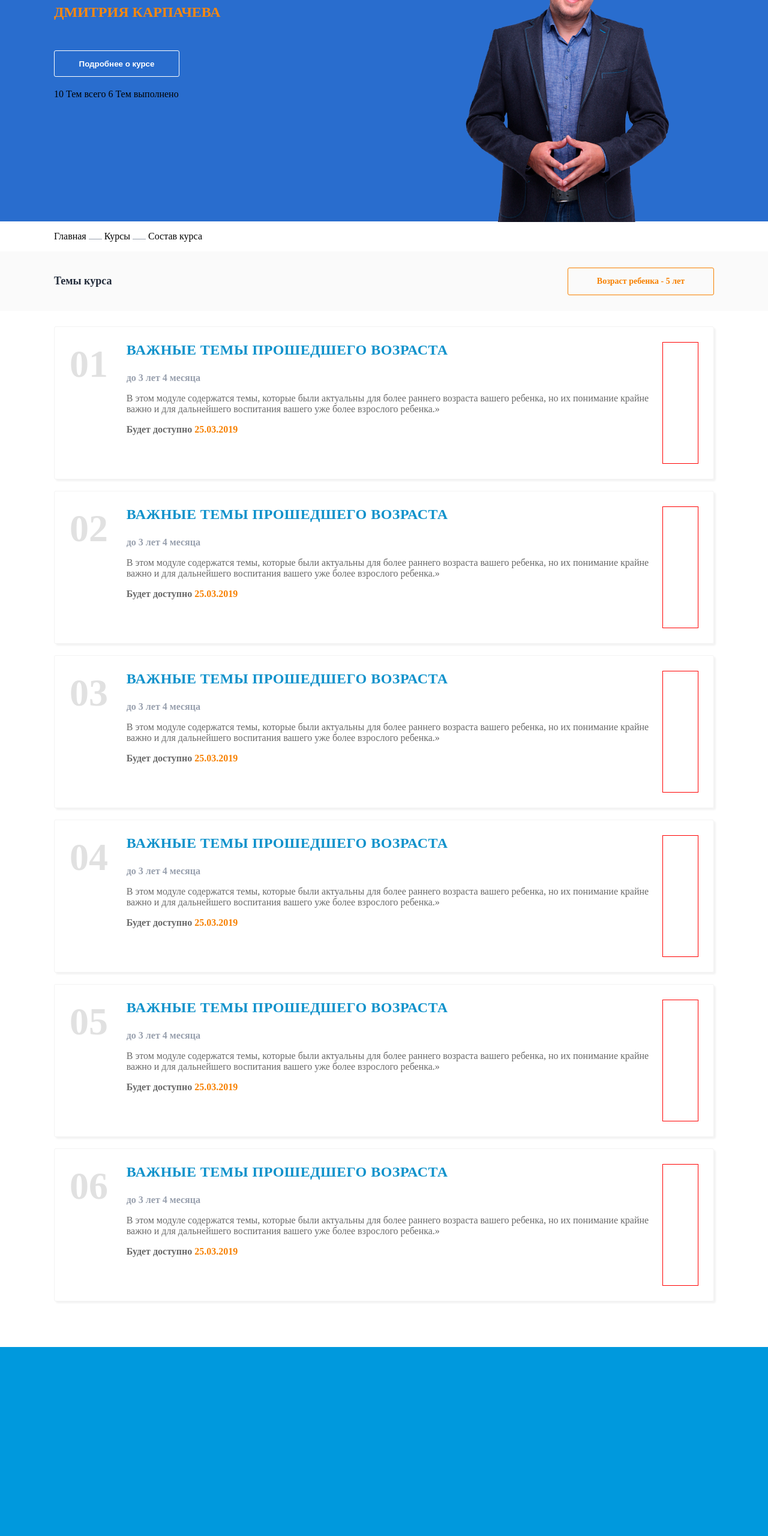
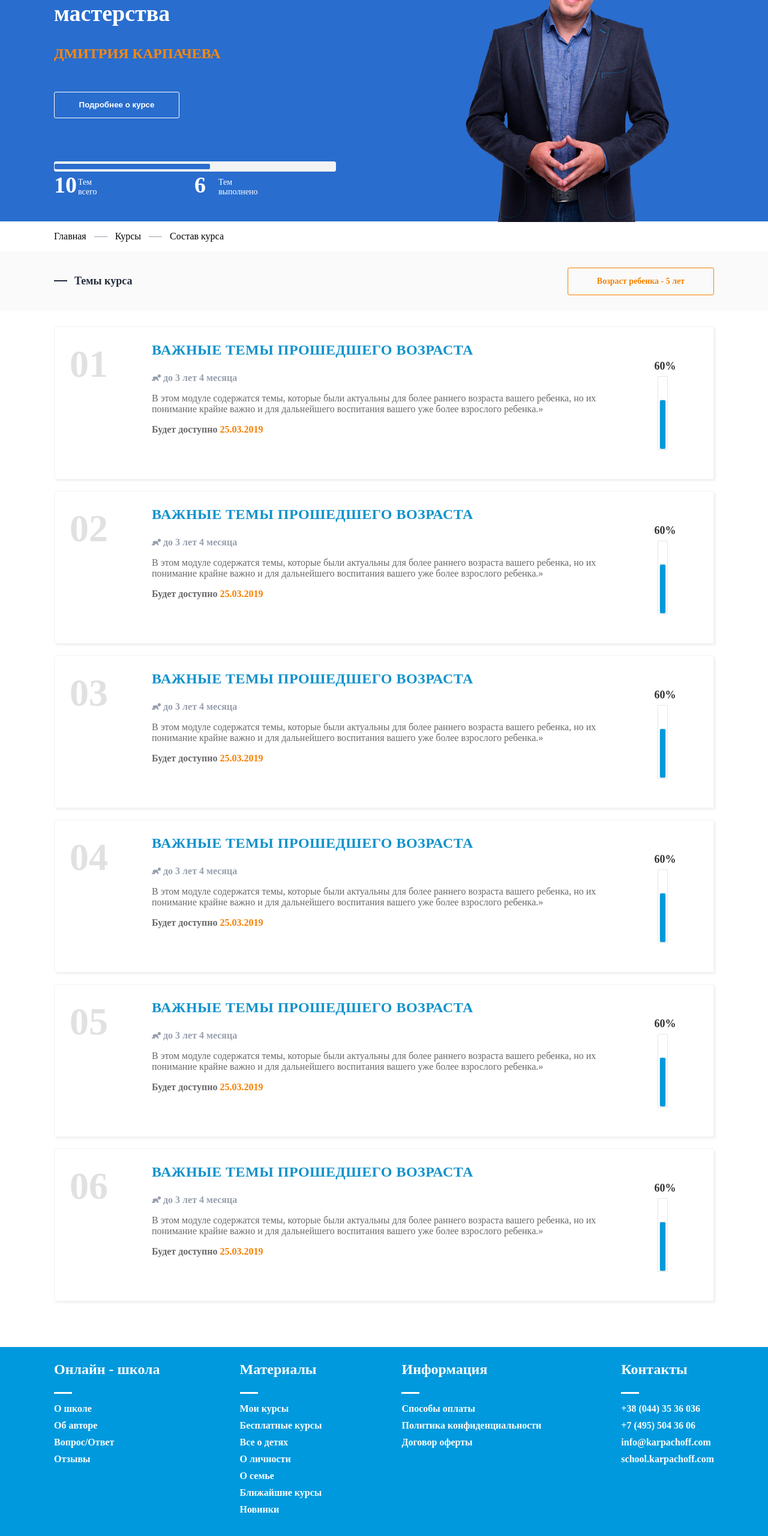
Before and after one commit to GricenkoAlexandr/Procode2, a plain HTML site: page karpachov/index.html in a window 1280 px wide. Shown: the part 216-2776 px from the top of the page at 60% size. Drawn offline with Linux system fonts and the light colour scheme.

Commit message:
karpachov 160422

```diff
--- a/karpachov/index.html
+++ b/karpachov/index.html
@@ -27,11 +27,12 @@
       <h2>Дмитрия карпачева</h2>
       <button>Подробнее о курсе</button>
       <div class="progressbar">
-        <div class="outbar">
-          <div class="innerbar"></div>
+        <div class="outbarup">
+          <div class="innerbarup"></div>
         </div>
         <div class="textbar">
-          10 Тем всего 6 Тем выполнено
+          <div class="lefttext"><div class="textnum">10</div> <div class="temtext">Тем <br> всего</div></div>
+          <div class="raighttext"><div class="textnum">6</div> <div class="temtext">Тем <br> выполнено</div></div>
         </div>
       </div>
     </div>
@@ -41,11 +42,12 @@
     </section>
   </div>
     <section class="bread">
-      <span>Главная <img src="./img/Line.svg" alt=""> Курсы <img src="./img/Line.svg" alt=""> Состав курса</span>
+      <span>Главная <div class="breadline"></div> Курсы <div class="breadline"></div> Состав курса</span>
     </section>
     <div class="choiceblock">
       <section class="choce">
-        <span>Темы курса</span> <div class="selectfilter">
+        <span><div class="choiceline"></div> Темы курса</span>
+        <div class="selectfilter">
           Возраст ребенка - 5 лет
         </div>
       </section>
@@ -55,84 +57,102 @@
         <div class="number">01</div>
         <div class="moduleinfo">
           <h3>Важные темы прошедшего возраста</h3>
-          <span>до 3 лет 4 месяца</span>
+          <span> <img src="./img/Vector.png" alt=""> до 3 лет 4 месяца</span>
           <p>В этом модуле содержатся темы, которые были актуальны для более раннего возраста вашего ребенка, но их понимание крайне важно и для дальнейшего воспитания вашего уже более взрослого ребенка.»</p>
           <div class="access">
             <span>Будет доступно  <time>25.03.2019</time></span>
           </div>
         </div>
         <div class="progresbar">
-
+          <div class="procent">60%</div>
+          <div class="outerbar">
+            <div class="innerbar"></div>
+          </div>
         </div>
       </div>
       <div class="moduleblock">
         <div class="number">02</div>
         <div class="moduleinfo">
           <h3>Важные темы прошедшего возраста</h3>
-          <span>до 3 лет 4 месяца</span>
+          <span> <img src="./img/Vector.png" alt=""> до 3 лет 4 месяца</span>
           <p>В этом модуле содержатся темы, которые были актуальны для более раннего возраста вашего ребенка, но их понимание крайне важно и для дальнейшего воспитания вашего уже более взрослого ребенка.»</p>
           <div class="access">
             <span>Будет доступно  <time>25.03.2019</time></span>
           </div>
         </div>
         <div class="progresbar">
-
+          <div class="procent">60%</div>
+          <div class="outerbar">
+            <div class="innerbar"></div>
+          </div>
         </div>
       </div>
       <div class="moduleblock">
         <div class="number">03</div>
         <div class="moduleinfo">
           <h3>Важные темы прошедшего возраста</h3>
-          <span>до 3 лет 4 месяца</span>
+          <span> <img src="./img/Vector.png" alt=""> до 3 лет 4 месяца</span>
           <p>В этом модуле содержатся темы, которые были актуальны для более раннего возраста вашего ребенка, но их понимание крайне важно и для дальнейшего воспитания вашего уже более взрослого ребенка.»</p>
           <div class="access">
             <span>Будет доступно  <time>25.03.2019</time></span>
           </div>
         </div>
         <div class="progresbar">
-
+          <div class="procent">60%</div>
+          <div class="outerbar">
+            <div class="innerbar"></div>
+          </div>
         </div>
       </div>
       <div class="moduleblock">
         <div class="number">04</div>
         <div class="moduleinfo">
           <h3>Важные темы прошедшего возраста</h3>
-          <span>до 3 лет 4 месяца</span>
+          <span> <img src="./img/Vector.png" alt=""> до 3 лет 4 месяца</span>
           <p>В этом модуле содержатся темы, которые были актуальны для более раннего возраста вашего ребенка, но их понимание крайне важно и для дальнейшего воспитания вашего уже более взрослого ребенка.»</p>
           <div class="access">
             <span>Будет доступно  <time>25.03.2019</time></span>
           </div>
         </div>
         <div class="progresbar">
-
+          <div class="procent">60%</div>
+          <div class="outerbar">
+            <div class="innerbar"></div>
+          </div>
         </div>
       </div>
       <div class="moduleblock">
         <div class="number">05</div>
         <div class="moduleinfo">
           <h3>Важные темы прошедшего возраста</h3>
-          <span>до 3 лет 4 месяца</span>
+          <span> <img src="./img/Vector.png" alt=""> до 3 лет 4 месяца</span>
           <p>В этом модуле содержатся темы, которые были актуальны для более раннего возраста вашего ребенка, но их понимание крайне важно и для дальнейшего воспитания вашего уже более взрослого ребенка.»</p>
           <div class="access">
             <span>Будет доступно  <time>25.03.2019</time></span>
           </div>
         </div>
         <div class="progresbar">
-
+          <div class="procent">60%</div>
+          <div class="outerbar">
+            <div class="innerbar"></div>
+          </div>
         </div>
       </div>
       <div class="moduleblock">
         <div class="number">06</div>
         <div class="moduleinfo">
           <h3>Важные темы прошедшего возраста</h3>
-          <span>до 3 лет 4 месяца</span>
+          <span> <img src="./img/Vector.png" alt=""> до 3 лет 4 месяца</span>
           <p>В этом модуле содержатся темы, которые были актуальны для более раннего возраста вашего ребенка, но их понимание крайне важно и для дальнейшего воспитания вашего уже более взрослого ребенка.»</p>
           <div class="access">
             <span>Будет доступно  <time>25.03.2019</time></span>
           </div>
         </div>
         <div class="progresbar">
-
+          <div class="procent">60%</div>
+          <div class="outerbar">
+            <div class="innerbar"></div>
+          </div>
         </div>
       </div>
 
@@ -140,6 +160,50 @@
 
   </main>
   <footer>
+    <section class="footerblock">
+      <div class="footercolumn">
+        <h3>Онлайн - школа</h3>
+        <div class="footerline"></div>
+        <ul>
+          <li><a href="#">О школе</a> </li>
+          <li><a href="#"></a>Об авторе</li>
+          <li><a href="#"></a>Вопрос/Ответ</li>
+          <li><a href="#"></a>Отзывы</li>
+        </ul>
+      </div>
+      <div class="footercolumn">
+        <h3>Материалы</h3>
+        <div class="footerline"></div>
+        <ul>
+          <li><a href="#">Мои курсы</a></li>
+          <li><a href="#">Бесплатные курсы</a></li>
+          <li><a href="#">Все о детях</a></li>
+          <li><a href="#">О личности</a></li>
+          <li><a href="#">О семье</a></li>
+          <li><a href="#">Ближайшие курсы</a></li>
+          <li><a href="#">Новинки</a></li>
+        </ul>
+      </div>
+      <div class="footercolumn">
+        <h3>Информация</h3>
+        <div class="footerline"></div>
+        <ul>
+          <li><a href="#">Способы оплаты</a></li>
+          <li><a href="#">Политика конфиденциальности</a></li>
+          <li><a href="#">Договор оферты</a></li>
+        </ul>
+      </div>
+      <div class="footercolumn">
+        <h3>Контакты</h3>
+        <div class="footerline"></div>
+        <ul>
+          <li><a href="#">+38 (044) 35 36 036</a></li>
+          <li><a href="#">+7 (495) 504 36 06</a></li>
+          <li><a href="#">info@karpachoff.com</a></li>
+          <li><a href="#">school.karpachoff.com</a></li>
+        </ul>
+      </div>
+    </section>
 
 
   </footer>
--- a/karpachov/style.css
+++ b/karpachov/style.css
@@ -52,6 +52,7 @@ main {
   color: white;
   font-size: 38px;
   width: 622px;
+  margin-top: 100px;
 }
 
 .leftside h2 {
@@ -69,13 +70,59 @@ main {
   font-weight: 900;
   border: 1px solid #ffffff;
   border-radius: 3px;
-  margin-bottom: 20px;
+  margin-bottom: 72px;
 }
 
 
 .rightside img {
   margin-top: 35px;
   margin-right: 75px;
+}
+
+.outbarup {
+  width: 468px;
+  height: 15px;
+  background: #F3F3F3;
+  border: 1px solid #F3F3F3;
+  border-radius: 3px;
+  display: flex;
+  align-items:center;
+}
+.innerbarup {
+  width: 259px;
+  height: 9px;
+  background: #296DCE;
+  border-radius: 2px;
+}
+
+.textbar {
+  width: 468px;
+  color: #ffffff;
+  display: flex;
+  justify-content: start;
+}
+
+.lefttext {
+  width: 50%;
+  display: flex;
+}
+
+.raighttext {
+  width: 40%;
+  display: flex;
+}
+
+.textnum {
+  width: 40px;
+  height: 42px;
+  font-size: 38px;
+  font-weight: 900;
+}
+
+.temtext {
+  font-size: 14px;
+  display:flex;
+  align-items: flex-end;
 }
 
 /* banner end */
@@ -86,6 +133,17 @@ main {
   display: flex;
   justify-content: flex-start;
   align-items: center;
+}
+
+.bread span {
+  display: flex;
+}
+
+.breadline {
+  border-bottom: 1px solid #979FAD;
+  width: 22px;
+  height: 9px;
+  margin: 0 13px;
 }
 
 .choiceblock {
@@ -100,7 +158,15 @@ main {
   align-items:center;
 }
 
+.choiceline {
+  border-bottom: 2px solid #222B3A;
+  width: 22px;
+  height: 9px;
+  margin-right: 12px;
+}
+
 .choce span {
+  display: flex;
   color: #222B3A;
   font-weight: 900;
   font-size: 18px;
@@ -156,6 +222,7 @@ main {
 .moduleinfo p {
   color:#696969;
   font-size: 16px;
+  width: 800px;
 }
 
 .access span {
@@ -168,20 +235,81 @@ main {
 
 
 .progresbar {
-  width: 90px;
-  border: 1px solid red;
+  width: 120px;
+  position: relative;
+}
 
+.procent {
+  display: flex;
+  justify-content: center;
+  color: #323232;
+  font-size: 18px;
+  font-weight: 900;
+  justify-self: center;
+  margin-top: 30px;
+}
+
+.outerbar {
+  width: 121px;
+  height: 15px;
+  border: 1px solid #E6E6E6;
+  border-radius: 1px;
+  display: flex;
+  align-items:center;
+  transform: rotate(-90deg);
+  position: absolute;
+  top: 110px;
+  left: -10px;
+}
+
+.innerbar {
+  width: 81px;
+  height: 9px;
+  border: 1px solid #E6E6E6;
+  border-radius: 3px;
+  background-color: #0099DD;
 }
 
 /* main block end */
+
+/* footer */
 
 footer {
   height: 350px;
   background-color: #0099DD;
   margin-top: 76px;
+  color: #ffffff;
+  font-weight: 900;
+}
+
+.footerblock {
+  display: flex;
+  justify-content:space-between;
+}
+
+.footerblock h3 {
+  font-size: 24px;
+}
+
+.footerline {
+  border-top: 3px solid #ffffff;
+  width: 30px;
+}
+
+.footerblock ul li {
+  list-style: none;
+  margin-left: -40px;
+  margin-top: 10px;
+}
+
+.footerblock ul li a {
+  text-decoration: none;
+  color: #ffffff;
 }
 
 .downside {
   height: 47px;
   background-color: #222B3A;
 }
+
+/* footer end */
--- a/style.css
+++ b/style.css
@@ -2,6 +2,43 @@ body {
   background-color: #d1ecbb;
 }
 
-img {
-  width: 200px;
+.ddd {
+  border: 2px double #1100ff;
 }
+
+.ddd > div {
+  border: 1px solid #ff0000;
+  height: 30px;
+}
+
+.ddd > div:nth-child(2n) {
+  background-color:#3bfc00;
+}
+
+.test {
+  height: 40px;
+  background-color: #3bfc00;
+}
+.test:empty {
+  background-color:#ff0000;
+}
+
+a {
+  text-decoration: none;
+}
+
+a:hover {
+  color: #ff0000;
+}
+
+.outer {
+  color: #ff0000;
+}
+
+.inner {
+  color: #3bfc00;
+}
+
+.outer:hover .inner {
+  color: aqua;
+}
```
Also changed, not shown: index.html (+30 -1 lines), karpachov/img/Vector.png (added).
